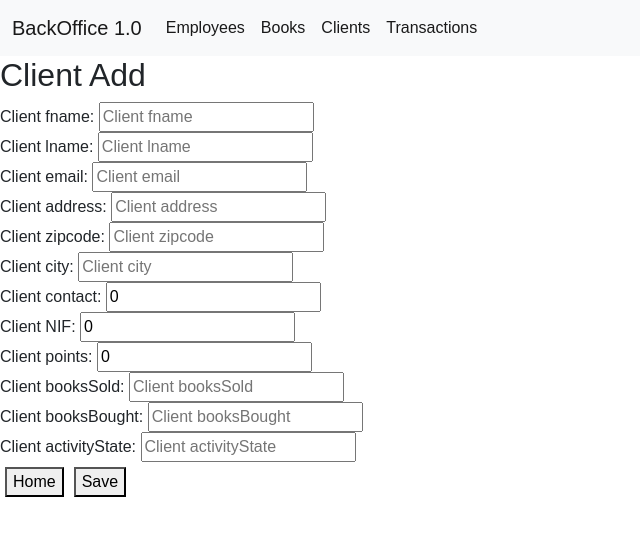
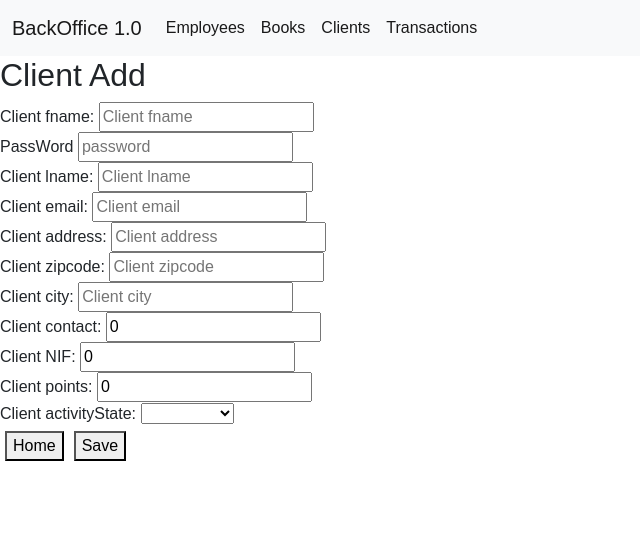
Before and after one commit to Andr3-2/Projeto-PAW, an Angular app in the folder Angular-front-end/: page /cliente-add in a window 1280 px wide. Shown: the top 536 px of the page, without its empty margins (0-640 px from the left). Built offline with nearby package versions, Linux system fonts and the light colour scheme; no server answers.

Commit message:
html e login

```diff
--- a/Angular-front-end/src/app/clientes/cliente-add/cliente-add.component.html
+++ b/Angular-front-end/src/app/clientes/cliente-add/cliente-add.component.html
@@ -8,6 +8,11 @@
         placeholder="Client fname"
       /> </label
     ><br />
+    <label
+      >PassWord
+      <input [(ngModel)]="clienteData.password" type="password" placeholder="password" /> </label
+    ><br />
+
     <label
       >Client lname:
       <input
@@ -65,25 +70,14 @@
       /> </label
     ><br />
     <label
-      >Client booksSold:
-      <input
-        [(ngModel)]="clienteData.booksSold"
-        placeholder="Client booksSold"
-      /> </label
-    ><br />
-    <label
-      >Client booksBought:
-      <input
-        [(ngModel)]="clienteData.booksBought"
-        placeholder="Client booksBought"
-      /> </label
-    ><br />
-    <label
       >Client activityState:
-      <input
+      <select
         [(ngModel)]="clienteData.activityState"
         placeholder="Client activityState"
-      /> </label
+      >
+        <option value="ACTIVE">Active</option>
+        <option value="NOTACTIVE">not Active</option>
+      </select> </label
     ><br />
   </div>
   <button routerLink="/clientes">Home</button>
```
Also changed, not shown: 1 other file (tests, documents, lock files or other folders).
